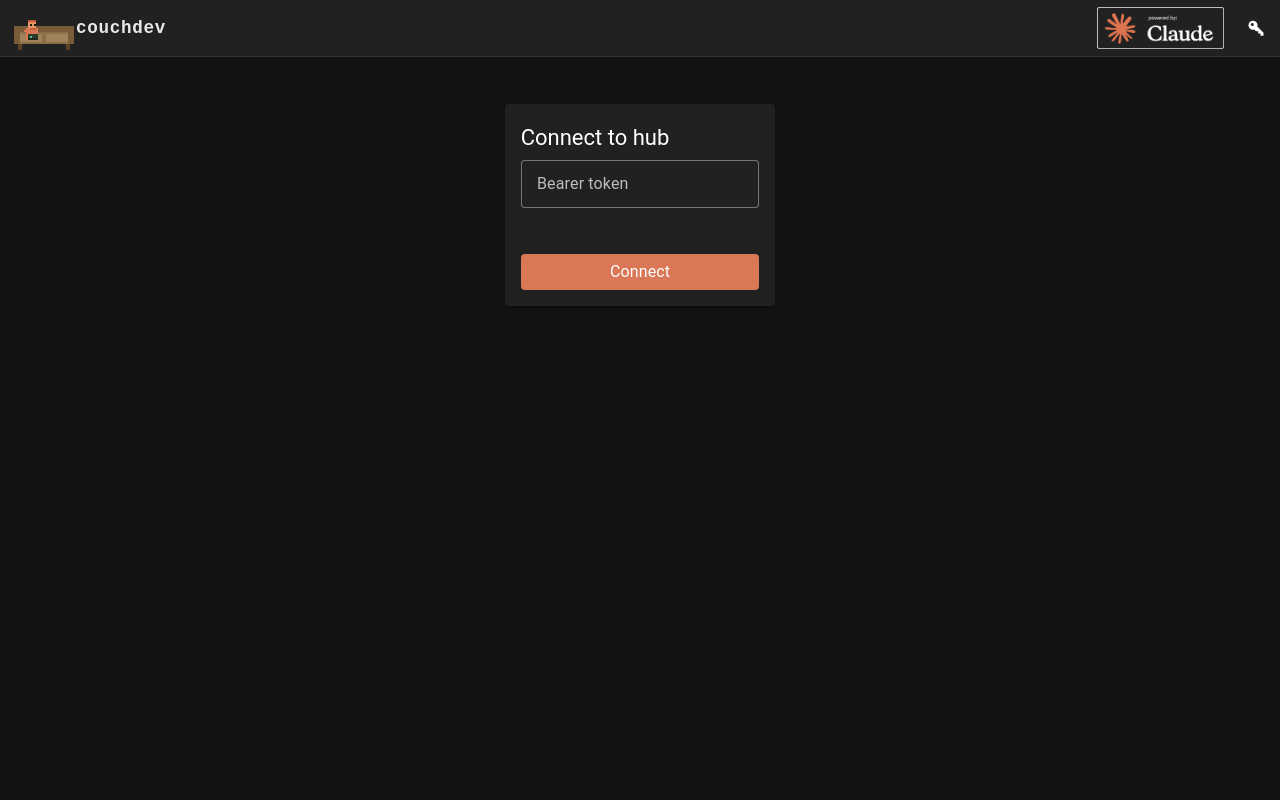
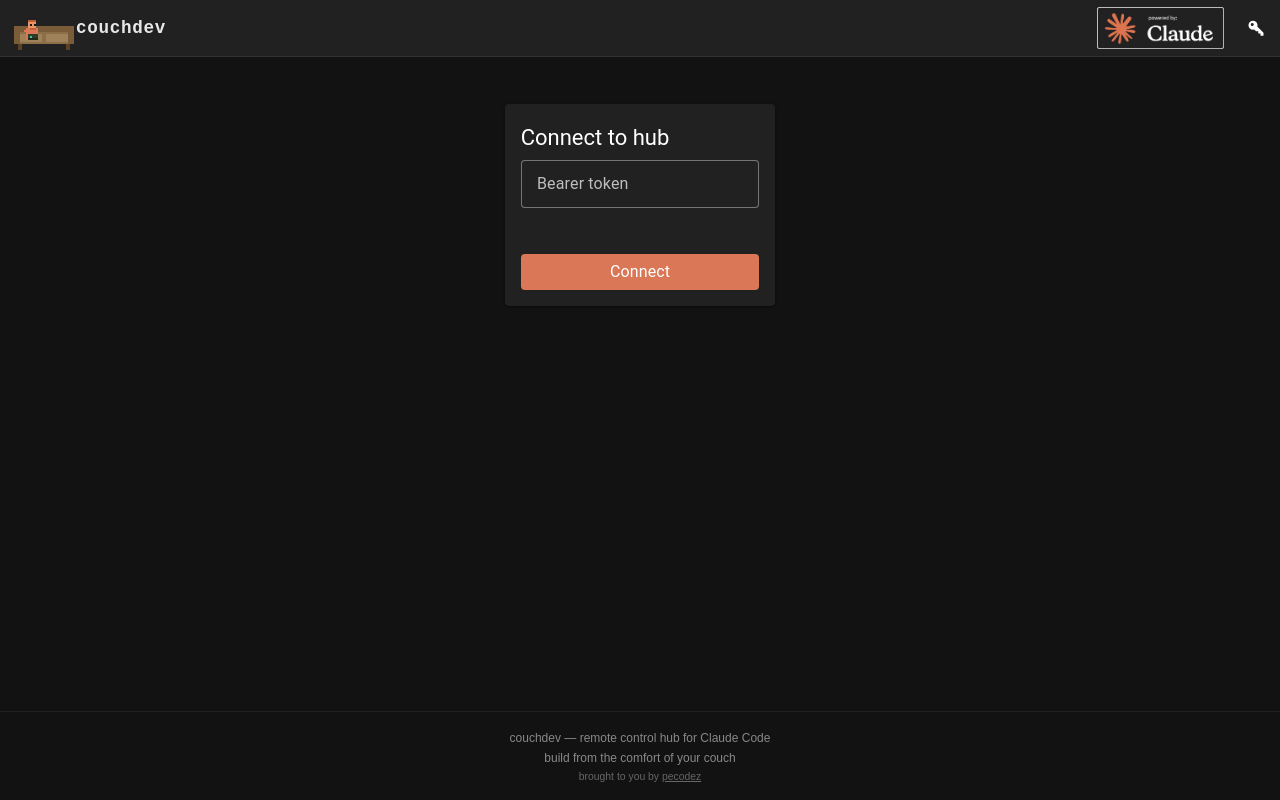
Before and after one commit to pecodez/couchdev, a Vue app in the folder hub/web/: page / in a window 1280 px wide. Built offline with nearby package versions, Linux system fonts and the light colour scheme.

Commit message:
feat: add footer with taglines and pecodez link

```diff
--- a/hub/web/src/App.vue
+++ b/hub/web/src/App.vue
@@ -44,6 +44,18 @@
         </div>
       </v-container>
     </v-main>
+
+    <v-footer app style="background:transparent;border-top:1px solid rgba(255,255,255,0.06);padding:16px 0 14px;">
+      <div style="width:100%;text-align:center;font-family:sans-serif;line-height:1.7;">
+        <div style="font-size:0.75rem;color:#888;">couchdev — remote control hub for Claude Code</div>
+        <div style="font-size:0.75rem;color:#888;">build from the comfort of your couch</div>
+        <div style="font-size:0.65rem;color:#666;">
+          brought to you by
+          <a href="https://github.com/pecodez" target="_blank" rel="noopener"
+             style="color:#666;text-decoration:underline;">pecodez</a>
+        </div>
+      </div>
+    </v-footer>
 
     <v-dialog v-model="tokenDialog" max-width="400">
       <v-card>
```
Also changed, not shown: 2 other files (tests, documents, lock files or other folders).
